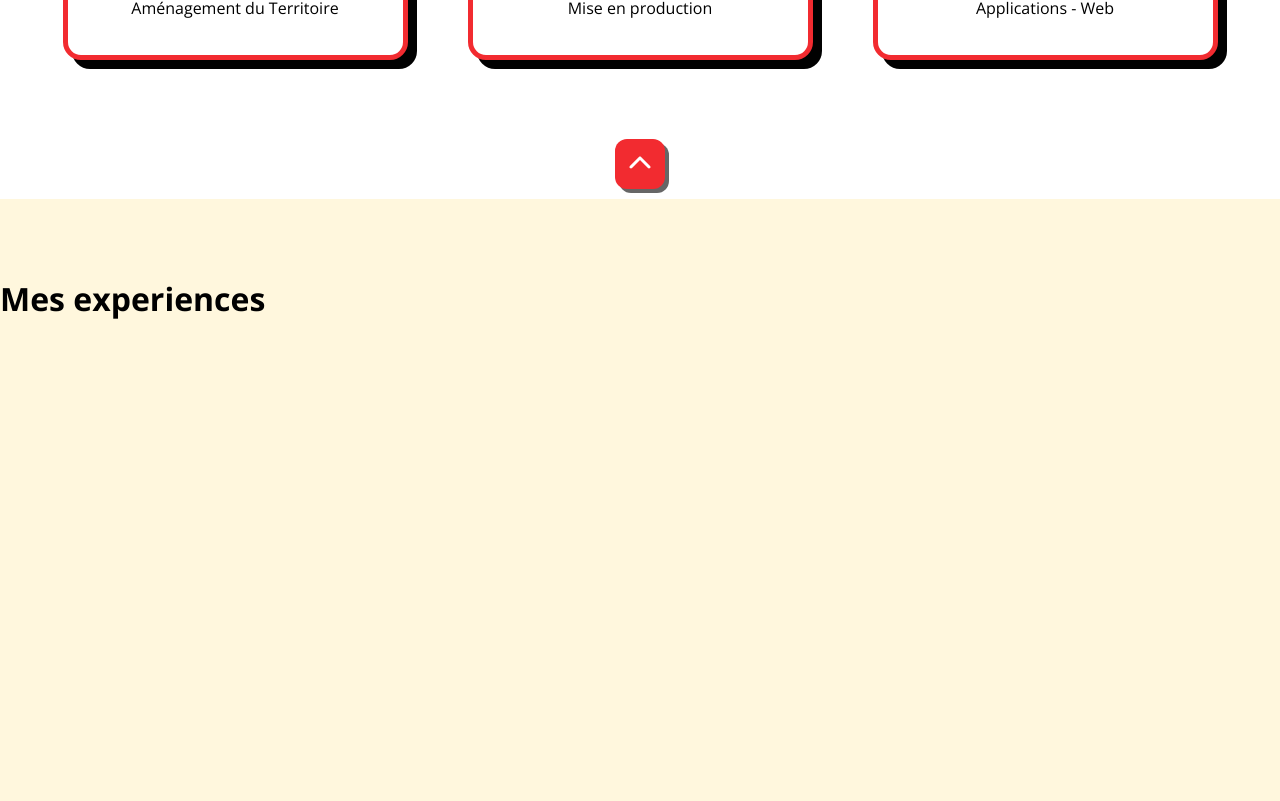
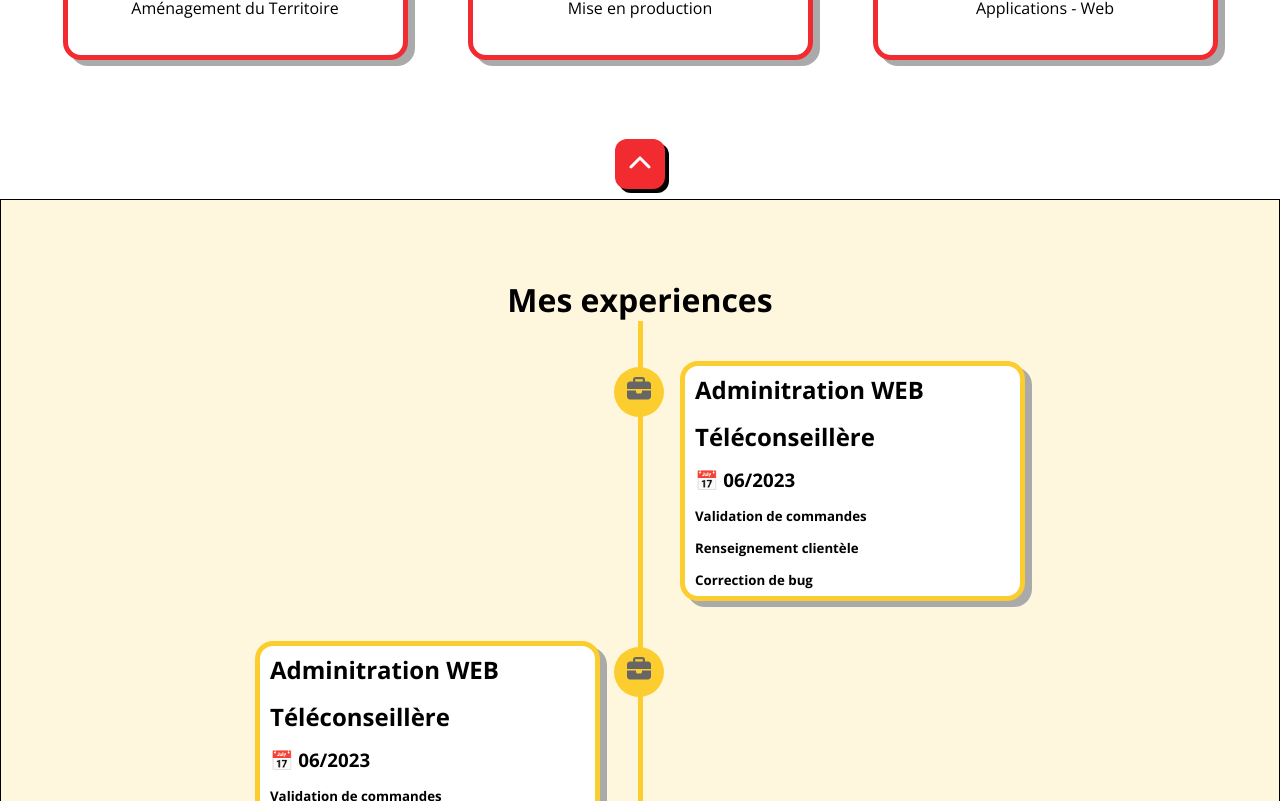
Before and after one commit to Viviane2111/personal, a Next.js app: page / in a window 1280 px wide. Shown: the part 2680-3481 px from the top of the page. Built offline with nearby package versions, Linux system fonts and the light colour scheme; a web font is replaced by a local one.

Commit message:
mise en place de la timeline

```diff
--- a/components/Experience.js
+++ b/components/Experience.js
@@ -1,10 +1,85 @@
 import styles from "../styles/Experience.module.css";
+import { Timeline } from "antd";
+import { FontAwesomeIcon } from "@fortawesome/react-fontawesome";
+import { faChevronLeft, faChevronRight, faBriefcase } from "@fortawesome/free-solid-svg-icons";
+import TopButtonComp from "./extras/TopButtonComp";
+import CardExp from "./extras/CardExp";
 
 function Experience() {
+  const style = {
+    background: "#0092ff",
+    padding: "8px 0",
+  };
   return (
     <div id="experience" className={styles.experience}>
       <main className={styles.main}>
         <h1>Mes experiences</h1>
+
+        <div className={styles.lines}>
+          <ul className={styles.timeline}>
+            <li>
+              <div className={styles.timelineBadge}>
+                <FontAwesomeIcon
+                  icon={faBriefcase}
+                  style={{ color: "#666", fontSize: "24px" }}
+                />
+              </div>
+              <div className={styles.cardContent1}>
+                <div className={styles.div}></div>
+                <div className={styles.cardBox1}>
+                  <CardExp />
+                </div>
+              </div>
+            </li>
+            <li>
+              <div className={styles.timelineBadge}>
+                <FontAwesomeIcon
+                  icon={faBriefcase}
+                  style={{ color: "#666", fontSize: "24px" }}
+                />
+              </div>
+              <div className={styles.cardContent2}>
+                <div className={styles.cardBox2}>
+                  <CardExp />
+                </div>
+                <div className={styles.div}></div>
+              </div>
+            </li>
+            <li>
+              <div className={styles.timelineBadge}>
+                <FontAwesomeIcon
+                  icon={faBriefcase}
+                  style={{ color: "#666", fontSize: "24px" }}
+                />
+              </div>
+              <div className={styles.cardContent1}>
+                <div className={styles.div}></div>
+                <div className={styles.cardBox1}>
+                  <CardExp />
+                </div>
+              </div>
+            </li>
+            <li>
+              <div className={styles.timelineBadge}>
+                <FontAwesomeIcon
+                  icon={faBriefcase}
+                  style={{ color: "#666", fontSize: "24px" }}
+                />
+              </div>
+              <div className={styles.cardContent2}>
+                <div className={styles.cardBox2}>
+                  <CardExp />
+                </div>
+                <div className={styles.div}></div>
+              </div>
+            </li>
+          </ul>
+        </div>
+
+        <div></div>
+        <div>
+          <TopButtonComp background="#FCCD2E" color="#010101" />
+        </div>
       </main>
     </div>
   );
--- a/components/Portfolio.js
+++ b/components/Portfolio.js
@@ -45,7 +45,7 @@ function Portfolio() {
           imageWidth={239}
           imageHeight={210}
         />
-        <TopButtonComp color="#005BCD" />
+        <TopButtonComp background="#005BCD" color="#FFFFFF" />
       </main>
     </div>
   );
--- a/components/School.js
+++ b/components/School.js
@@ -37,8 +37,7 @@ function School() {
           />
         </div>
         <div className={styles.button}>
-          {/* <TopButtonComp /> */}
-          <TopButtonComp color="#F22B30" />
+          <TopButtonComp background="#F22B30" color="#FFFFFF" />
         </div>
       </main>
     </div>
--- a/components/extras/CardComp.js
+++ b/components/extras/CardComp.js
@@ -42,7 +42,7 @@ const styles = {
     flexDirection: "row",
     margin: "10px 0 10px 0",
     borderRadius: "12px",
-    boxShadow: "#666 5px 5px 0px",
+    boxShadow: "#aaa 5px 5px 0px",
     cursor: "pointer",
   },
   textContent: {
--- /dev/null
+++ b/components/extras/CardExp.js
@@ -0,0 +1,31 @@
+function CardExp() {
+   const styles = {
+     card: {
+       width: "345px",
+       height: "30vh",
+       fontFamily: "Open sans, sans-serif",
+       display: "flex",
+       flexDirection: "column",
+       flexWrap: "no-wrap",
+       justifyContent: "space-around",
+       backgroundColor: "#fff",
+       borderRadius: "18px",
+       border: "5px solid #FCCD2E",
+       boxShadow: "#aaa 7px 6px 0px",
+       margin: "10px 20px",
+       padding: "0px 0px 0px 10px",
+       position: "relative",
+     },
+   };
+  return (
+    <div style={styles.card}>
+      <h2>Adminitration WEB</h2>
+      <h2>Téléconseillère</h2>
+      <h3>📅 06/2023</h3>
+      <h5>Validation de commandes</h5>
+      <h5>Renseignement clientèle</h5>
+      <h5>Correction de bug</h5>
+    </div>
+  );
+}
+export default CardExp
--- a/components/extras/CardStudie.js
+++ b/components/extras/CardStudie.js
@@ -43,8 +43,8 @@ function CardStudie({
       justifyContent: "space-around",
       backgroundColor: "#fff",
       borderRadius: "18px",
-      // boxShadow: "#666 7px 6px 0px",
-      boxShadow: "#010101 9px 9px 0px",
+      boxShadow: "#aaa 7px 6px 0px",
+      // boxShadow: "#010101 9px 9px 0px",
       border: "5px solid #F22B30",
       margin: "0 20px",
       cursor: "pointer",
--- a/components/extras/TopButtonComp.js
+++ b/components/extras/TopButtonComp.js
@@ -1,7 +1,7 @@
 import { FontAwesomeIcon } from "@fortawesome/react-fontawesome";
 import { faChevronUp } from "@fortawesome/free-solid-svg-icons";
 
-function TopButtonComp({color}) {
+function TopButtonComp({background, color}) {
   // scroll en douceur
   const scrollToSection = (e, id) => {
     e.preventDefault();
@@ -16,12 +16,12 @@ function TopButtonComp({color}) {
     justifyContent: "center",
     alignItems: "center",
     borderRadius: "12px",
-    background: color,
+    background: background,
     width: "50px",
     height: "50px",
     cursor: "pointer",
     marginBottom: "10px",
-    boxShadow: "#666 4px 4px 0px",
+    boxShadow: "#010101 4px 4px 0px",
   };
 
   return (
@@ -29,7 +29,7 @@ function TopButtonComp({color}) {
       <a href="#" onClick={(e) => scrollToSection(e, "hero")}>
         <FontAwesomeIcon
           icon={faChevronUp}
-          style={{ color: "#fff", "font-size": "24px" }}
+          style={{ color: color, fontSize: "24px" }}
         />
       </a>
     </div>
--- a/styles/Experience.module.css
+++ b/styles/Experience.module.css
@@ -2,5 +2,92 @@
    width: 100%;
    min-height: 100vh;
    padding-top: 78px;
+   display: flex;
+   flex-direction: column;
+   align-items: center;
+   justify-content: center;
    background-color: #fff7dd;
+   border: 1px solid;
 }
+.lines {}
+.timeline {
+   width: 80vw;
+   display: flex;
+   flex-direction: column;
+   padding: 30px 10px;
+   position: relative;
+   /* border: 1px solid; */
+}
+/* ligne du milieu */
+.timeline::before {
+   content: "";
+   position: absolute;
+   width: 5px;
+   background: #fccd2e;
+   top: 0;
+   bottom: 0;
+   left: 50%;
+   margin-left: -2.5px;
+}
+.timeline > li {
+   margin-bottom: 20px;
+   position: relative;
+}
+.timeline > li:after{
+    clear: both;
+}
+.timeline > li:before, .timeline > li:after{
+    content: " ";
+    display: table;
+}
+.timelineBadge{
+    width: 50px;
+    line-height: 50px;
+    text-align: center;
+    position: absolute;
+    top: 16px;
+    left: 50%;
+    margin-left: -26px;
+    background-color: #fccd2e;
+    border-radius: 50%;
+}
+.div {
+   width: 50%;
+   content: "";
+}
+.cardContent1 {
+   width: 100%;
+   display: flex;
+   justify-content: center;
+   /* border: 1px solid; */
+}
+.cardContent2 {
+   width: 100%;
+   display: flex;
+   justify-content: center;
+   /* border: 1px solid; */
+}
+.cardBox1, .cardBox2 {
+   width: 50%;
+   display: flex;
+   padding: 0 20px;
+}
+.cardBox1 {
+   justify-content: flex-start;
+}
+.cardBox2 {
+   justify-content: flex-end;
+}
+
+
+.timelineBadge {}
+
+
+/*
+xs < 576px
+sm >= 576px
+md >= 768px
+lg >= 992px
+xl >= 1200px
+xxl >= 1600px
+ */
```
